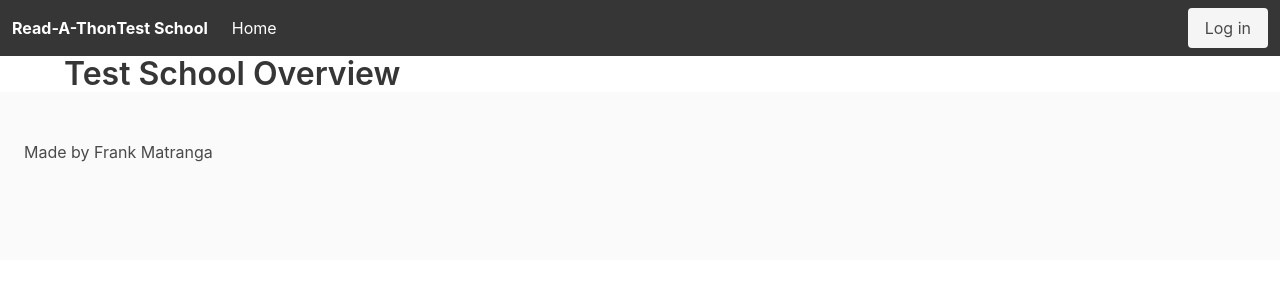
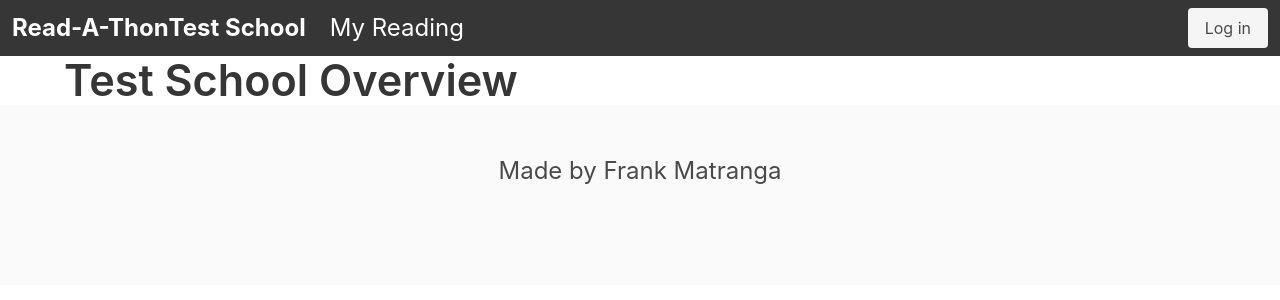
Before and after one commit to Apexal/read-a-thon, a Flask app: page /school/1 in a window 1280 px wide. Shown: the top 300 px of the page. Run offline with Flask 2, Linux system fonts and the light colour scheme; some libraries are stand-ins or nearby versions.

Commit message:
Setup header and footer

```diff
--- a/static/style.css
+++ b/static/style.css
@@ -1,5 +1,15 @@
 /* --------- GENERAL --------  */
+body {
+  font-size: 1.5em;
+}
 
+.title {
+  font-size: 1.8em;
+}
+
+.subtitle {
+  font-size: 1.2em;
+}
 /* --------------------------  */
 
 /* --------- HEADER ---------  */
--- a/templates/footer.html
+++ b/templates/footer.html
@@ -1,3 +1,5 @@
 <footer class="footer">
-    Made by Frank Matranga
+    <p class="has-text-centered">
+        Made by Frank Matranga
+    </p>
 </footer>
--- a/templates/header.html
+++ b/templates/header.html
@@ -21,17 +21,21 @@
 
     <div id="navbarBasicExample" class="navbar-menu">
       <div class="navbar-start">
+        {% if is_admin %}
         <a class="navbar-item">
           Home
         </a>
 
-        {% if is_admin %}
         <a class="navbar-item">
           Class Overview
         </a>
 
         <a class="navbar-item">
           School Overview
+        </a>
+        {% else %}
+        <a class="navbar-item" href="/">
+          My Reading
         </a>
         {% endif %}
       </div>
```
